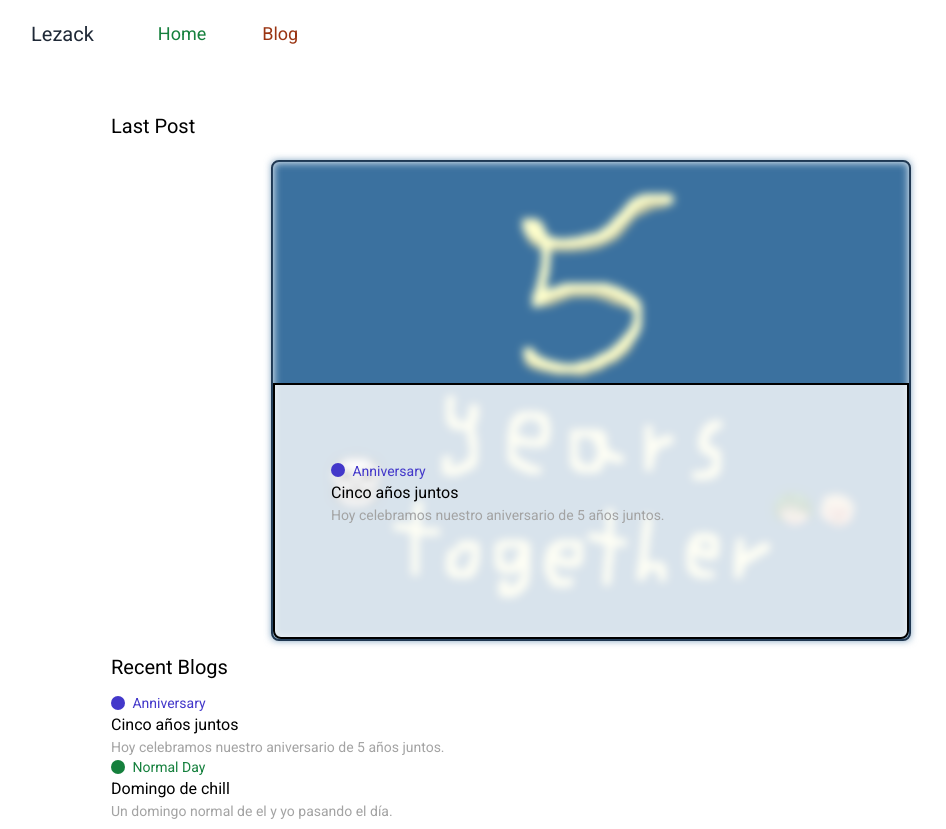
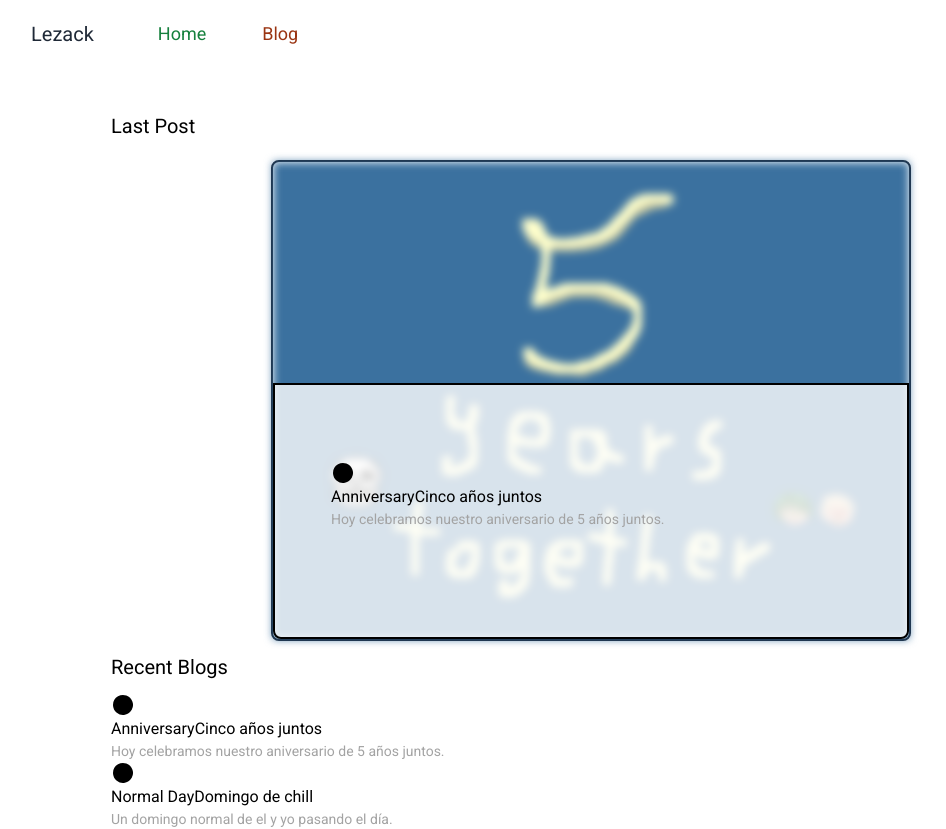
Before and after one commit to zackfall/Lezack, a Next.js app: page /blog in a window 1280 px wide. Shown: the top 829 px of the page, without its empty margins (49-995 px from the left). Built offline with nearby package versions, Linux system fonts and the light colour scheme.

Commit message:
Fixed the footer problem in the post page

```diff
--- a/components/Atoms/Footer.tsx
+++ b/components/Atoms/Footer.tsx
@@ -1,6 +1,6 @@
-export default function Footer() {
+export default function Footer({className}: {className?: string}) {
   return (
-    <div className="text-center py-10">
+    <div className={`text-center py-10 ${className}`}>
       <p>Made with ❤️ for my beloved Leo</p>
     </div>
   );
--- a/components/Molecules/BlogPost.tsx
+++ b/components/Molecules/BlogPost.tsx
@@ -1,6 +1,7 @@
 import { FontAwesomeIcon } from "@fortawesome/react-fontawesome";
 import { faCircle } from "@fortawesome/free-solid-svg-icons";
 import Link from "next/link";
+import Topic from "@components/Atoms/Topic";
 
 interface BlogPostProps {
   className?: string;
@@ -24,9 +25,7 @@ export function BlogPost({
   if (isLast) {
     return (
       <article className={className}>
-        <p className={`text-sm ${tagColor}`}>
-          <FontAwesomeIcon className="text-sm mr-1" icon={faCircle} /> {tag}
-        </p>
+        <Topic className={`text-sm ${tagColor}`}>{tag}</Topic>
         <Link href={`/blog/${slug}`}>{title}</Link>
         <p className="text-neutral-400 text-sm ">{description}</p>
       </article>
@@ -34,9 +33,7 @@ export function BlogPost({
   }
   return (
     <article className={className}>
-      <p className={`text-sm ${tagColor}`}>
-        <FontAwesomeIcon className="text-sm mr-1" icon={faCircle} /> {tag}
-      </p>
+        <Topic className={`text-sm ${tagColor}`}>{tag}</Topic>
       <Link href={`/blog/${slug}`}>{title}</Link>
       <p className="text-neutral-400 text-sm">{description}</p>
     </article>
--- a/components/Templates/Post.tsx
+++ b/components/Templates/Post.tsx
@@ -1,4 +1,4 @@
-import { BlogPostProps, BlogProps } from "lib/types";
+import { BlogPostProps } from "lib/types";
 import Head from "next/head";
 import Navbar from "@components/Molecules/Navbar";
 import Footer from "@components/Atoms/Footer";
@@ -28,7 +28,7 @@ export default function PostTemplate({
         <meta name="description" content={description} />
         <meta name="viewport" content="width=device-width, initial-scale=1" />
       </Head>
-      <div className={`h-screen flex-col flex gap-y-6 font-sans ${className}`}>
+      <div className={`h-full flex-col flex gap-y-6 font-sans ${className}`}>
         <Image
           className="image"
           src="/assets/bkdk.svg"
@@ -36,10 +36,10 @@ export default function PostTemplate({
           fill={false}
         />
         <Navbar />
-        <Post className="flex-grow post" post={post}>
+        <Post className="flex-auto post" post={post}>
           {children}
         </Post>
-        {/* <Footer /> */}
+        <Footer className="flex-auto" />
       </div>
     </>
   );
--- a/package.json
+++ b/package.json
@@ -41,5 +41,6 @@
   "type": "module",
   "peerDependencies": {
     "typescript": "^5.0.0"
-  }
+  },
+  "packageManager": "pnpm@9.1.1+sha512.14e915759c11f77eac07faba4d019c193ec8637229e62ec99eefb7cf3c3b75c64447882b7c485142451ee3a6b408059cdfb7b7fa0341b975f12d0f7629c71195"
 }
```
Also changed, not shown: 1 other file (tests, documents, lock files or other folders).
